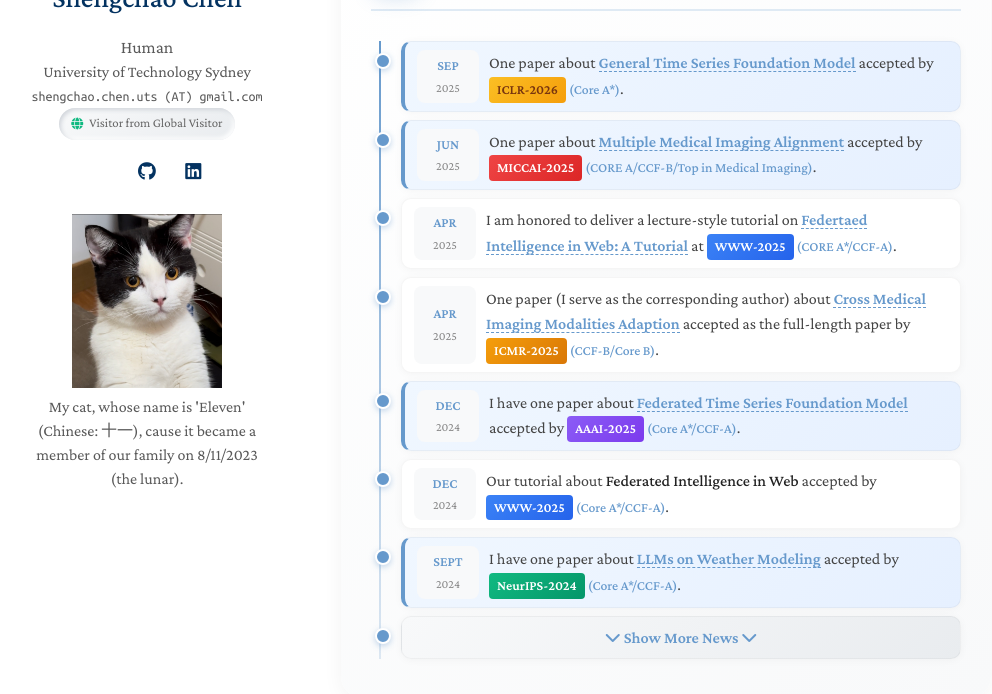
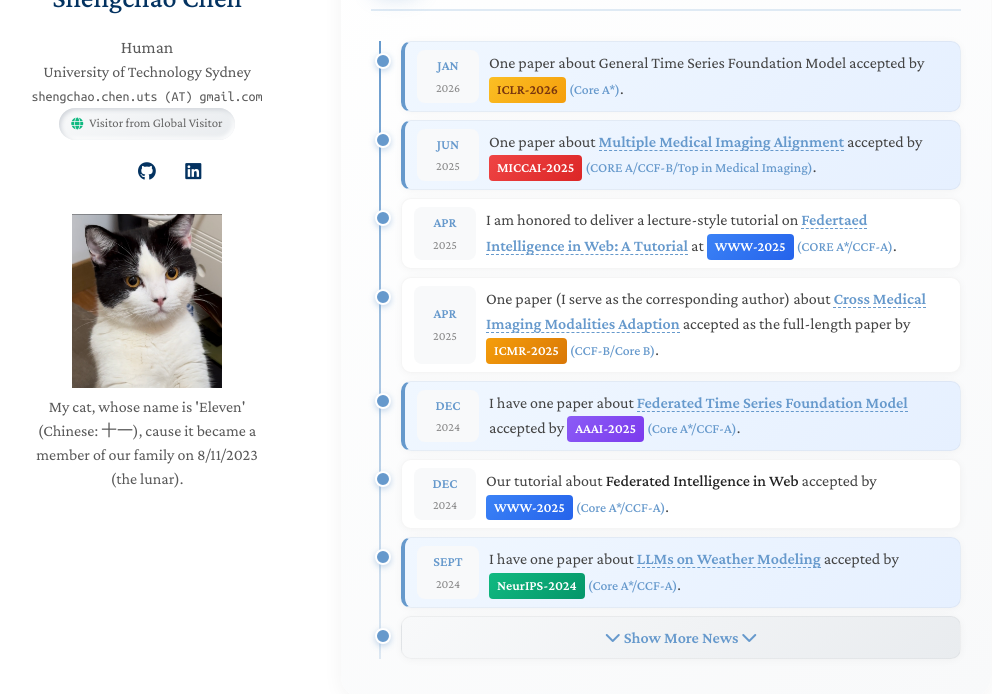
Before and after one commit to shengchaochen82/shengchaochen82.github.io, a Jekyll site: the page built from index.md, in a window 1280 px wide and 900 px high, scrolled down 307 px, cut to the strip 206-900 px from the top of the window. Shown: the whole strip, without its empty margins (129-1121 px from the left). Built offline with Jekyll 4.4.1, drawn with Linux system fonts in a browser that asks for light colours; a style sheet for code colours, icons or effects is not loaded.

Commit message:
Change news item date to Jan 2026 and update content
Updated the news item date and modified the content for clarity.

```diff
--- a/_includes/news.html
+++ b/_includes/news.html
@@ -13,11 +13,11 @@
       <div class="news-marker"></div>
       <div class="news-card highlight">
         <div class="news-date">
-          <span class="month">Sep</span>
-          <span class="year">2025</span>
+          <span class="month">Jan</span>
+          <span class="year">2026</span>
         </div>
         <div class="news-content">
-          <p>One paper about <a href="https://arxiv.org/abs/2508.04045" target="_blank" class="news-link">General Time Series Foundation Model</a> accepted by <strong class="venue-tag iclr">ICLR-2026</strong> <span class="venue-rank">(Core A*)</span>.</p>
+          <p>One paper about General Time Series Foundation Model accepted by <strong class="venue-tag iclr">ICLR-2026</strong> <span class="venue-rank">(Core A*)</span>.</p>
         </div>
       </div>
     </div>
```
